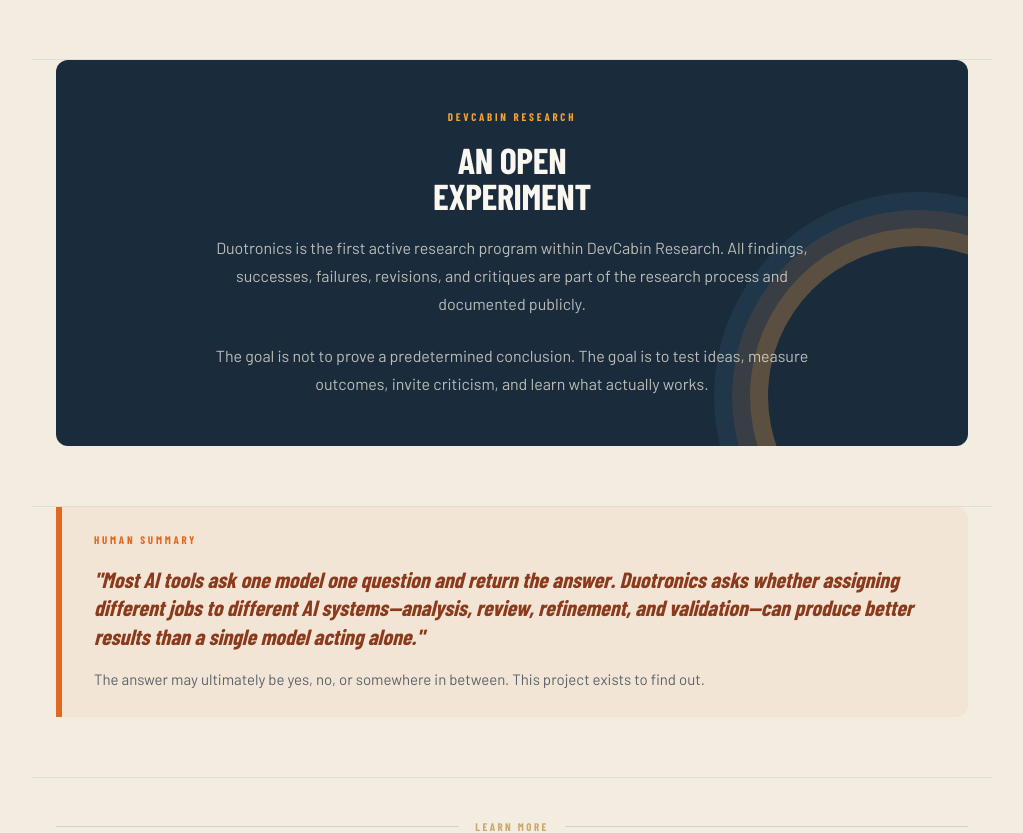
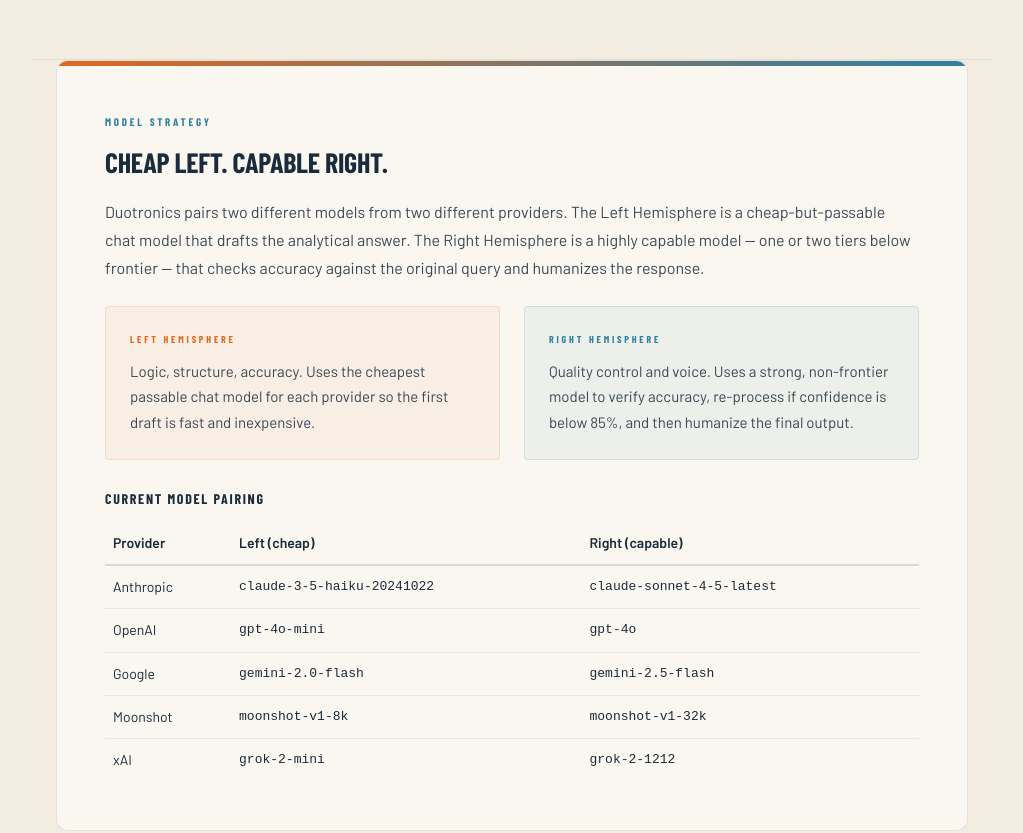
Before and after one commit to DevCabin/duotronics, a Next.js app: page /about in a window 1280 px wide. Shown: the part 1138-1971 px from the top of the page, without its empty margins (128-1151 px from the left). Built offline with nearby package versions, Linux system fonts and the light colour scheme; a web font is replaced by a local one.

Commit message:
feat: about page model strategy + fix anthropic model

```diff
--- /dev/null
+++ b/app/about/ModelStrategy.tsx
@@ -0,0 +1,175 @@
+export default function ModelStrategy() {
+  return (
+    <section style={{
+      padding: '0 24px 60px',
+      maxWidth: 960,
+      margin: '0 auto',
+      position: 'relative',
+      zIndex: 1
+    }}>
+      <div style={{
+        background: 'var(--offwhite)',
+        borderRadius: 'var(--radius-lg)',
+        padding: '48px',
+        border: '1px solid rgba(26,43,60,0.1)',
+        position: 'relative',
+        overflow: 'hidden'
+      }}>
+        <div style={{
+          position: 'absolute',
+          top: 0,
+          left: 0,
+          right: 0,
+          height: 5,
+          background: 'linear-gradient(90deg, var(--orange) 0%, var(--teal) 100%)'
+        }} />
+        <span style={{
+          fontFamily: 'var(--font-display)',
+          fontSize: 11,
+          fontWeight: 700,
+          letterSpacing: '0.25em',
+          textTransform: 'uppercase',
+          color: 'var(--teal)',
+          display: 'block',
+          marginBottom: 16,
+          marginTop: 4
+        }}>Model Strategy</span>
+        <h2 style={{
+          fontFamily: 'var(--font-display)',
+          fontSize: 28,
+          fontWeight: 900,
+          textTransform: 'uppercase',
+          color: 'var(--navy)',
+          marginBottom: 20,
+          lineHeight: 1.1
+        }}>Cheap Left. Capable Right.</h2>
+        <p style={{
+          fontSize: 16,
+          lineHeight: 1.75,
+          color: 'var(--navy)',
+          opacity: 0.85,
+          fontFamily: 'var(--font-body)',
+          marginBottom: 24
+        }}>
+          Duotronics pairs two different models from two different providers. The Left Hemisphere is a cheap-but-passable chat model that drafts the analytical answer. The Right Hemisphere is a highly capable model — one or two tiers below frontier — that checks accuracy against the original query and humanizes the response.
+        </p>
+
+        <div style={{
+          display: 'grid',
+          gridTemplateColumns: '1fr 1fr',
+          gap: 24,
+          marginBottom: 32
+        }}>
+          <div style={{
+            background: 'rgba(224,104,32,0.06)',
+            border: '1px solid rgba(224,104,32,0.15)',
+            borderRadius: 'var(--radius)',
+            padding: '24px'
+          }}>
+            <span style={{
+              fontFamily: 'var(--font-display)',
+              fontSize: 10,
+              fontWeight: 700,
+              letterSpacing: '0.28em',
+              textTransform: 'uppercase',
+              color: 'var(--orange)',
+              display: 'block',
+              marginBottom: 12
+            }}>Left Hemisphere</span>
+            <p style={{
+              fontSize: 15,
+              lineHeight: 1.7,
+              color: 'var(--navy)',
+              opacity: 0.85,
+              fontFamily: 'var(--font-body)',
+              margin: 0
+            }}>
+              Logic, structure, accuracy. Uses the cheapest passable chat model for each provider so the first draft is fast and inexpensive.
+            </p>
+          </div>
+          <div style={{
+            background: 'rgba(46,127,163,0.06)',
+            border: '1px solid rgba(46,127,163,0.15)',
+            borderRadius: 'var(--radius)',
+            padding: '24px'
+          }}>
+            <span style={{
+              fontFamily: 'var(--font-display)',
+              fontSize: 10,
+              fontWeight: 700,
+              letterSpacing: '0.28em',
+              textTransform: 'uppercase',
+              color: 'var(--teal)',
+              display: 'block',
+              marginBottom: 12
+            }}>Right Hemisphere</span>
+            <p style={{
+              fontSize: 15,
+              lineHeight: 1.7,
+              color: 'var(--navy)',
+              opacity: 0.85,
+              fontFamily: 'var(--font-body)',
+              margin: 0
+            }}>
+              Quality control and voice. Uses a strong, non-frontier model to verify accuracy, re-process if confidence is below 85%, and then humanize the final output.
+            </p>
+          </div>
+        </div>
+
+        <h3 style={{
+          fontFamily: 'var(--font-display)',
+          fontSize: 14,
+          fontWeight: 700,
+          letterSpacing: '0.12em',
+          textTransform: 'uppercase',
+          color: 'var(--navy)',
+          marginBottom: 16
+        }}>Current Model Pairing</h3>
+        <div style={{ overflowX: 'auto' }}>
+          <table style={{
+            width: '100%',
+            borderCollapse: 'collapse',
+            fontSize: 14,
+            fontFamily: 'var(--font-body)',
+            color: 'var(--navy)'
+          }}>
+            <thead>
+              <tr style={{ borderBottom: '2px solid rgba(26,43,60,0.15)' }}>
+                <th style={{ textAlign: 'left', padding: '10px 8px', fontWeight: 700 }}>Provider</th>
+                <th style={{ textAlign: 'left', padding: '10px 8px', fontWeight: 700 }}>Left (cheap)</th>
+                <th style={{ textAlign: 'left', padding: '10px 8px', fontWeight: 700 }}>Right (capable)</th>
+              </tr>
+            </thead>
+            <tbody>
+              <tr style={{ borderBottom: '1px solid rgba(26,43,60,0.08)' }}>
+                <td style={{ padding: '10px 8px' }}>Anthropic</td>
+                <td style={{ padding: '10px 8px', fontFamily: 'monospace', fontSize: 13 }}>claude-3-5-haiku-20241022</td>
+                <td style={{ padding: '10px 8px', fontFamily: 'monospace', fontSize: 13 }}>claude-sonnet-4-5-latest</td>
+              </tr>
+              <tr style={{ borderBottom: '1px solid rgba(26,43,60,0.08)' }}>
+                <td style={{ padding: '10px 8px' }}>OpenAI</td>
+                <td style={{ padding: '10px 8px', fontFamily: 'monospace', fontSize: 13 }}>gpt-4o-mini</td>
+                <td style={{ padding: '10px 8px', fontFamily: 'monospace', fontSize: 13 }}>gpt-4o</td>
+              </tr>
+              <tr style={{ borderBottom: '1px solid rgba(26,43,60,0.08)' }}>
+                <td style={{ padding: '10px 8px' }}>Google</td>
+                <td style={{ padding: '10px 8px', fontFamily: 'monospace', fontSize: 13 }}>gemini-2.0-flash</td>
+                <td style={{ padding: '10px 8px', fontFamily: 'monospace', fontSize: 13 }}>gemini-2.5-flash</td>
+              </tr>
+              <tr style={{ borderBottom: '1px solid rgba(26,43,60,0.08)' }}>
+                <td style={{ padding: '10px 8px' }}>Moonshot</td>
+                <td style={{ padding: '10px 8px', fontFamily: 'monospace', fontSize: 13 }}>moonshot-v1-8k</td>
+                <td style={{ padding: '10px 8px', fontFamily: 'monospace', fontSize: 13 }}>moonshot-v1-32k</td>
+              </tr>
+              <tr>
+                <td style={{ padding: '10px 8px' }}>xAI</td>
+                <td style={{ padding: '10px 8px', fontFamily: 'monospace', fontSize: 13 }}>grok-2-mini</td>
+                <td style={{ padding: '10px 8px', fontFamily: 'monospace', fontSize: 13 }}>grok-2-1212</td>
+              </tr>
+            </tbody>
+          </table>
+        </div>
+      </div>
+    </section>
+  )
+}
--- a/app/about/page.tsx
+++ b/app/about/page.tsx
@@ -1,3 +1,4 @@
+import ModelStrategy from "./ModelStrategy"
 export default function AboutPage() {
   return (
     <div style={{ minHeight: '100vh', background: 'var(--cream)', position: 'relative', overflow: 'hidden' }}>
@@ -301,6 +302,8 @@
         </div>
       </section>
 
+      <ModelStrategy />
+
       {/* Research Context Card */}
       <section style={{
         padding: '0 24px 60px',
--- a/app/lib/providers.ts
+++ b/app/lib/providers.ts
@@ -9,7 +9,7 @@
 }
 
 export const DEFAULT_MODELS: Record<Provider, string> = {
-  anthropic: 'claude-sonnet-4-5',
+  anthropic: 'claude-sonnet-4-5-latest',
   openai: 'gpt-4o',
   google: 'gemini-2.5-pro',
   moonshot: 'moonshot-v1-8k',
@@ -18,7 +18,7 @@
 
 // Left Hemisphere: cheap-but-passable chat models (not frontier).
 export const LEFT_MODELS: Record<Provider, string> = {
-  anthropic: 'claude-3-5-haiku',
+  anthropic: 'claude-3-5-haiku-20241022',
   openai: 'gpt-4o-mini',
   google: 'gemini-2.0-flash',
   moonshot: 'moonshot-v1-8k',
@@ -27,7 +27,7 @@
 
 // Right Hemisphere: highly capable models, one or two tiers below frontier.
 export const RIGHT_MODELS: Record<Provider, string> = {
-  anthropic: 'claude-sonnet-4-5',
+  anthropic: 'claude-sonnet-4-5-latest',
   openai: 'gpt-4o',
   google: 'gemini-2.5-flash',
   moonshot: 'moonshot-v1-32k',
```
Also changed, not shown: 1 other file (tests, documents, lock files or other folders).
